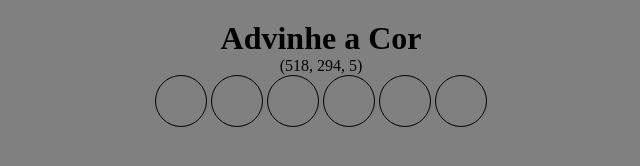
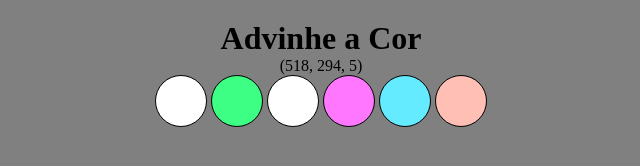
Before and after one commit to Fernanda-Vidal/ProjectTrybe-color-guess, a website: page index.html in a window 1280 px wide. Shown: the whole page, without its empty margins (319-959 px from the left). Drawn offline with Linux system fonts and the light colour scheme.

Commit message:
Adiciona requisito 4.

```diff
--- a/index.html
+++ b/index.html
@@ -15,12 +15,12 @@
     </header>
     <p id="rgb-color"></p>
     <div>
-        <div class="ball"></div>
-        <div class="ball"></div>
-        <div class="ball"></div>
-        <div class="ball"></div>
-        <div class="ball"></div>
-        <div class="ball"></div>
+        <div id="ball1" class="ball"></div>
+        <div id="ball2" class="ball"></div>
+        <div id="ball3" class="ball"></div>
+        <div id="ball4" class="ball"></div>
+        <div id="ball5" class="ball"></div>
+        <div id="ball6" class="ball"></div>
     </div>
 
 
--- a/script.js
+++ b/script.js
@@ -1,3 +1,16 @@
 const rgb = `(${(Math.floor(Math.random() * 554))}, ${(Math.floor(Math.random() * 554))}, ${(Math.floor(Math.random() * 554))})`;
 
 document.getElementById('rgb-color').innerText = rgb;
+
+document.getElementById('ball1').style.backgroundColor = `rgb(${(Math.floor(Math.random() * 554))},
+${(Math.floor(Math.random() * 554))},${(Math.floor(Math.random() * 554))})`;
+document.getElementById('ball2').style.backgroundColor = `rgb(${(Math.floor(Math.random() * 554))},
+${(Math.floor(Math.random() * 554))},${(Math.floor(Math.random() * 554))})`;
+document.getElementById('ball3').style.backgroundColor = `rgb(${(Math.floor(Math.random() * 554))},
+${(Math.floor(Math.random() * 554))},${(Math.floor(Math.random() * 554))})`;
+document.getElementById('ball4').style.backgroundColor = `rgb(${(Math.floor(Math.random() * 554))},
+${(Math.floor(Math.random() * 554))},${(Math.floor(Math.random() * 554))})`;
+document.getElementById('ball5').style.backgroundColor = `rgb(${(Math.floor(Math.random() * 554))},
+${(Math.floor(Math.random() * 554))},${(Math.floor(Math.random() * 554))})`;
+document.getElementById('ball6').style.backgroundColor = `rgb(${(Math.floor(Math.random() * 554))},
+${(Math.floor(Math.random() * 554))},${(Math.floor(Math.random() * 554))})`;
```
